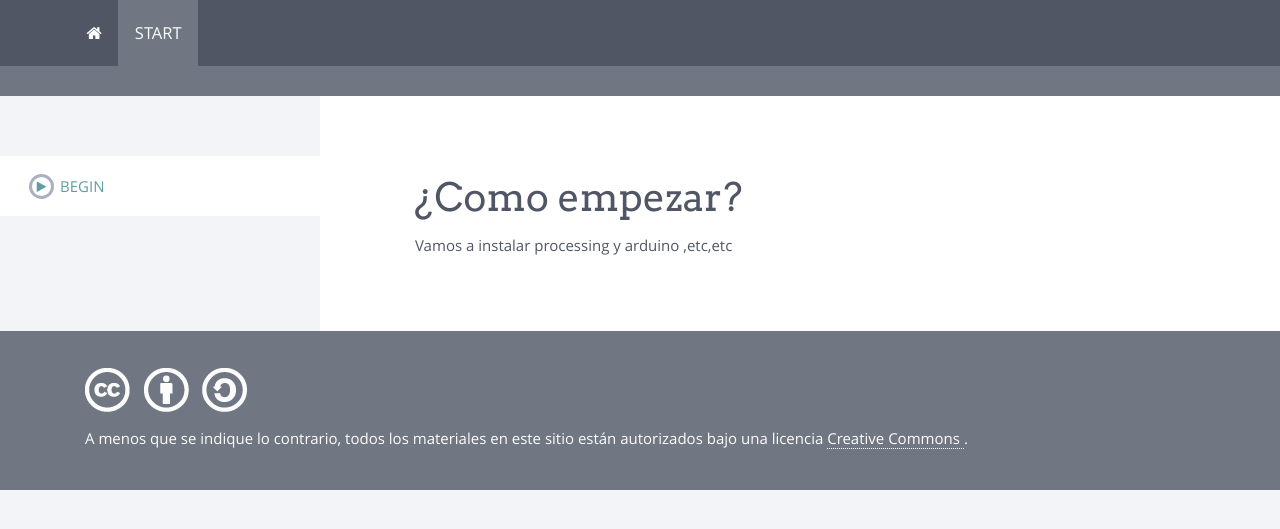
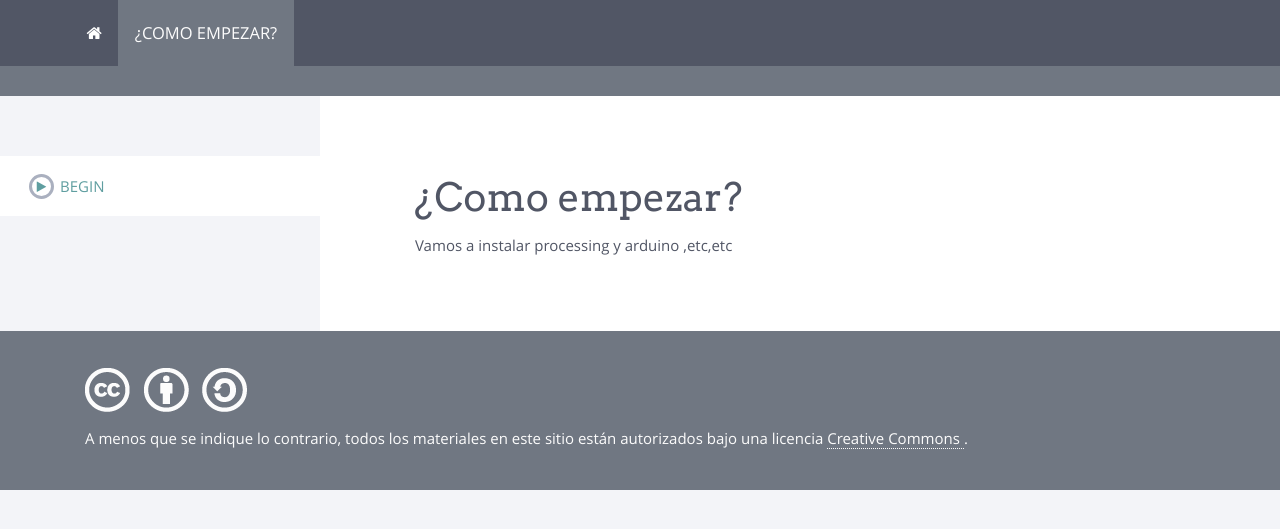
Before and after one commit to doztrock/doztrock.github.io, a Jekyll site: the page built from modules/¿Como empezar?/_posts/2020-03-24-begin.markdown, in a window 1280 px wide. Shown: the top 529 px of the page. Built offline with Jekyll 4.4.1, drawn with Linux system fonts in a browser that asks for light colours; nearby versions of some CDN libraries.

Commit message:
Cambio en titulo

```diff
--- a/_data/course.yml
+++ b/_data/course.yml
@@ -1,3 +1,3 @@
 title: Curso - Electiva II
 description: Construcción de un videojuego básico con Processing.
-modules: [start]
+modules: ["¿Como empezar?"]
```
Also changed, not shown: modules/¿Como empezar?/_posts/2020-03-24-begin.markdown (renamed from modules/start/_posts/2020-03-24-begin.markdown).
